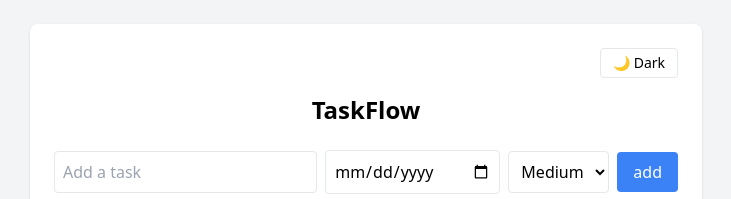
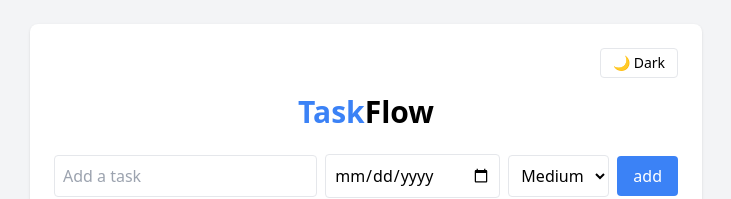
Before and after one commit to shauryasync/taskflow-react, a React (Vite) app: page / in a window 1280 px wide. Shown: the top 199 px of the page, without its empty margins (274-1005 px from the left). Built offline with nearby package versions, Linux system fonts and the light colour scheme.

Commit message:
fix: adjust spacing b/w text

```diff
--- a/src/App.jsx
+++ b/src/App.jsx
@@ -16,15 +16,7 @@ function App() {
   });
 
   useEffect(() => {
-    const root = document.documentElement;
-
-    if (darkMode) {
-      root.classList.add("dark");
-      localStorage.setItem("theme", "dark");
-    } else {
-      root.classList.remove("dark");
-      localStorage.setItem("theme", "light");
-    }
+    localStorage.setItem("theme", darkMode ? "dark" : "light");
   }, [darkMode]);
 
   const addTask = (taskText, priority, dueDate) => {
@@ -82,9 +74,9 @@ function App() {
   }, [tasks]);
 
   return (
+    <div className={darkMode ? "dark" : ""}>
       <div className="min-h-screen bg-gray-100 dark:bg-gray-900 flex justify-center items-start p-6">
         <div className="w-full max-w-2xl bg-white dark:bg-gray-800 text-black dark:text-white rounded-lg shadow p-6">
-        {/* Toggle */}
           <div className="flex justify-end mb-4">
             <button
               onClick={() => setDarkMode((prev) => !prev)}
@@ -94,12 +86,16 @@ function App() {
             </button>
           </div>
 
-        {/* Title */}
-        <h1 className="text-2xl font-semibold mb-6 text-center">TaskFlow</h1>
+          <h1 className="text-3xl font-bold mb-6 text-center">
+            <span className="text-blue-500">Task</span>
+            Flow
+          </h1>
 
-        {/* Components */}
           <TaskForm addTask={addTask} />
-        <SearchBar searchQuery={searchQuery} setSearchQuery={setSearchQuery} />
+          <SearchBar
+            searchQuery={searchQuery}
+            setSearchQuery={setSearchQuery}
+          />
           <FilterBar filter={filter} setFilter={setFilter} />
 
           <TaskList
@@ -110,6 +106,7 @@ function App() {
           />
         </div>
       </div>
+    </div>
   );
 }
 
--- a/src/components/SearchBar.jsx
+++ b/src/components/SearchBar.jsx
@@ -1,5 +1,3 @@
-import React from "react";
-
 function SearchBar({ searchQuery, setSearchQuery }) {
   return (
     <div className="mb-4">
```
Lines whose indentation alone changed are shown as unchanged.
